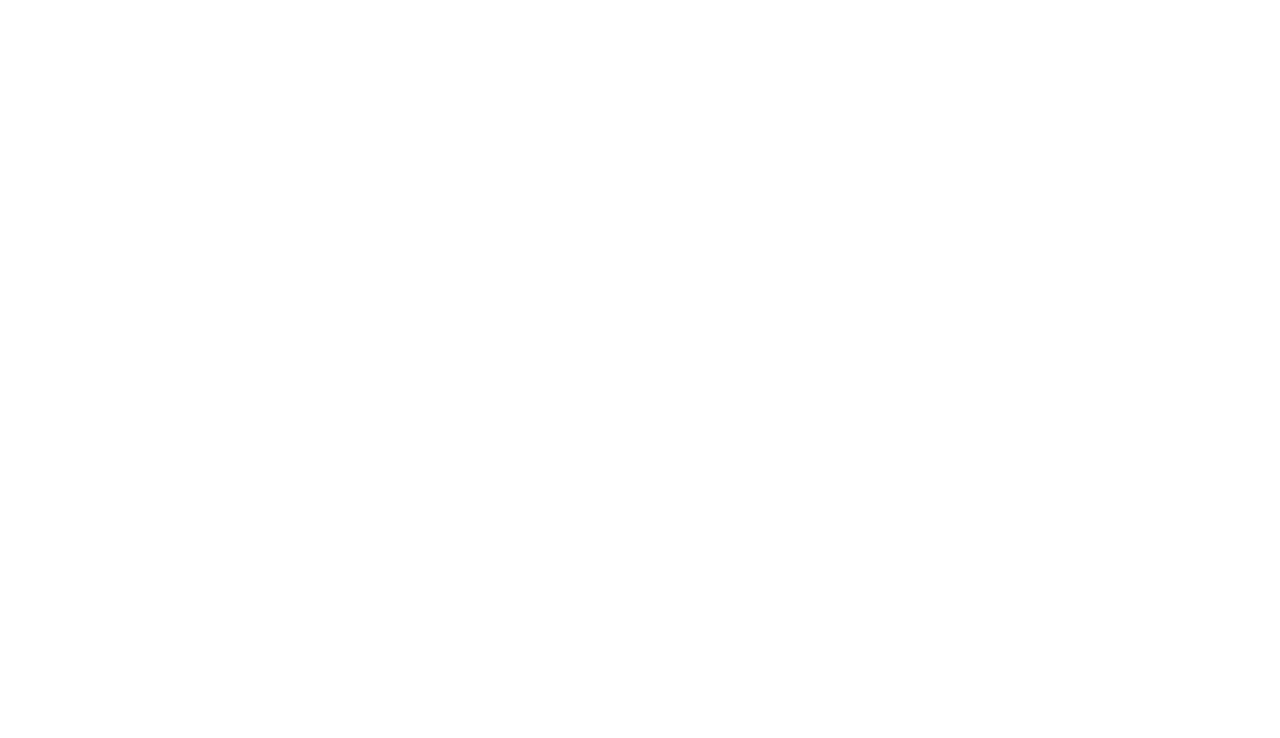
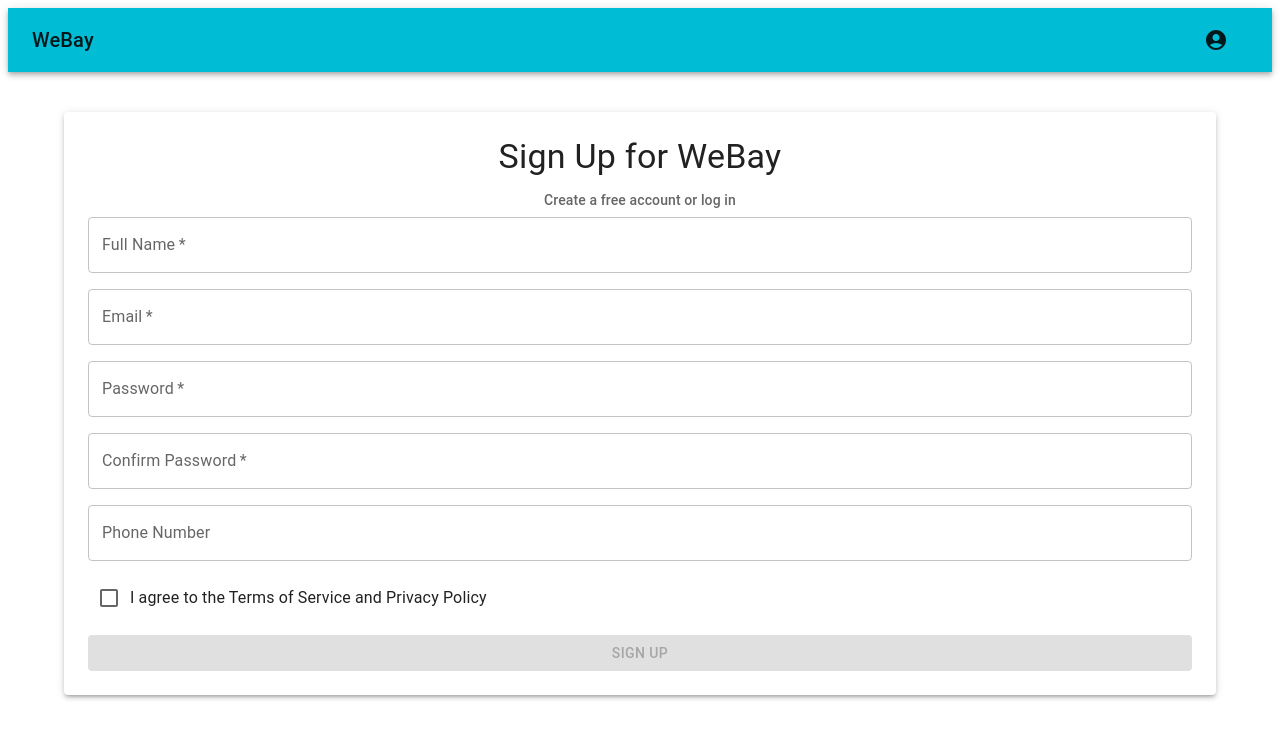
Before and after one commit to Dishikagoel/CS375GroupProject, a React (Vite) app in the folder client/: page /signup in a window 1280 px wide. Before the commit this address had no page. Shown: the top 738 px of the page. Built offline with nearby package versions, Linux system fonts and the light colour scheme.

Commit message:
Add a sign-up page

```diff
--- a/client/src/App.jsx
+++ b/client/src/App.jsx
@@ -1,6 +1,7 @@
 import { BrowserRouter as Router, Routes, Route } from 'react-router-dom';
 import Home from './pages/home';
 import UserInfo from './pages/userInfo';
+import Signup from './pages/signup';
 
 function App() {
 
@@ -10,6 +11,7 @@
         <Routes>
           <Route path="/" element={<Home />} />
           <Route path="/userInfo" element={<UserInfo />} />
+          <Route path="/signup" element={<Signup />} />
         </Routes>
       </div>
     </Router>
--- /dev/null
+++ b/client/src/pages/signup.jsx
@@ -0,0 +1,61 @@
+import { Container, Typography, TextField, Button, Stack, Paper, FormControlLabel, Checkbox } from '@mui/material';
+import { createTheme, ThemeProvider } from '@mui/material/styles';
+import { cyan, purple } from '@mui/material/colors';
+import React, { useState } from 'react';
+import AppBarr from '../components/appbar';
+
+const theme = createTheme({
+    palette: {
+        primary: cyan,
+        secondary: purple,
+    },
+});
+
+const Signup = () => {
+    const [userAgreement, setUserAgreement] = useState(false);
+
+    const handleSignup = (event) => {
+        event.preventDefault();
+        // will add signup logic here
+    };
+
+    return (
+        <ThemeProvider theme={theme}>
+            <AppBarr />
+            <Container>
+                <Paper elevation={3} sx={{ padding: 3, marginTop: 5 }}>
+                    <Typography variant="h4" color="textPrimary" gutterBottom style={{ textAlign: 'center' }}>
+                        Sign Up for WeBay
+                    </Typography>
+                    <Typography variant="subtitle2" color="textSecondary" gutterBottom style={{ textAlign: 'center' }}>
+                        Create a free account or log in
+                    </Typography>
+                    <form onSubmit={handleSignup}>
+                        <Stack spacing={2}>
+                            <TextField label="Full Name" variant="outlined" required fullWidth />
+                            <TextField label="Email" type="email" variant="outlined" required fullWidth />
+                            <TextField label="Password" type="password" variant="outlined" required fullWidth />
+                            <TextField label="Confirm Password" type="password" variant="outlined" required fullWidth />
+                            <TextField label="Phone Number" type="tel" variant="outlined" fullWidth />
+                            <FormControlLabel
+                                control={
+                                    <Checkbox
+                                        checked={userAgreement}
+                                        onChange={(event) => setUserAgreement(event.target.checked)}
+                                        color="primary"
+                                    />
+                                }
+                                label="I agree to the Terms of Service and Privacy Policy"
+                            />
+                            <Button type="submit" variant="contained" fullWidth disabled={!userAgreement}>
+                                Sign Up
+                            </Button>
+                        </Stack>
+                    </form>
+                </Paper>
+            </Container>
+        </ThemeProvider>
+    );
+};
+
+export default Signup;
```
